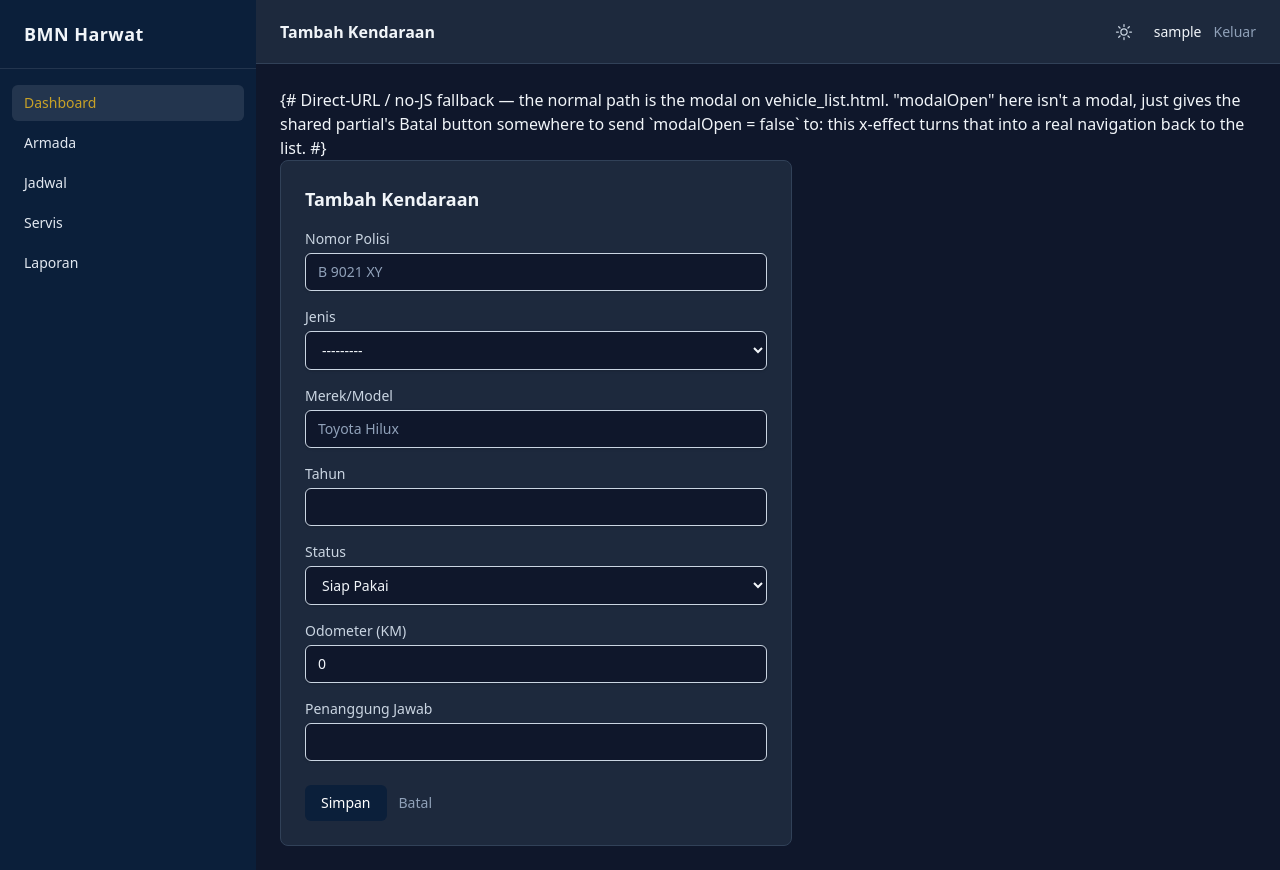
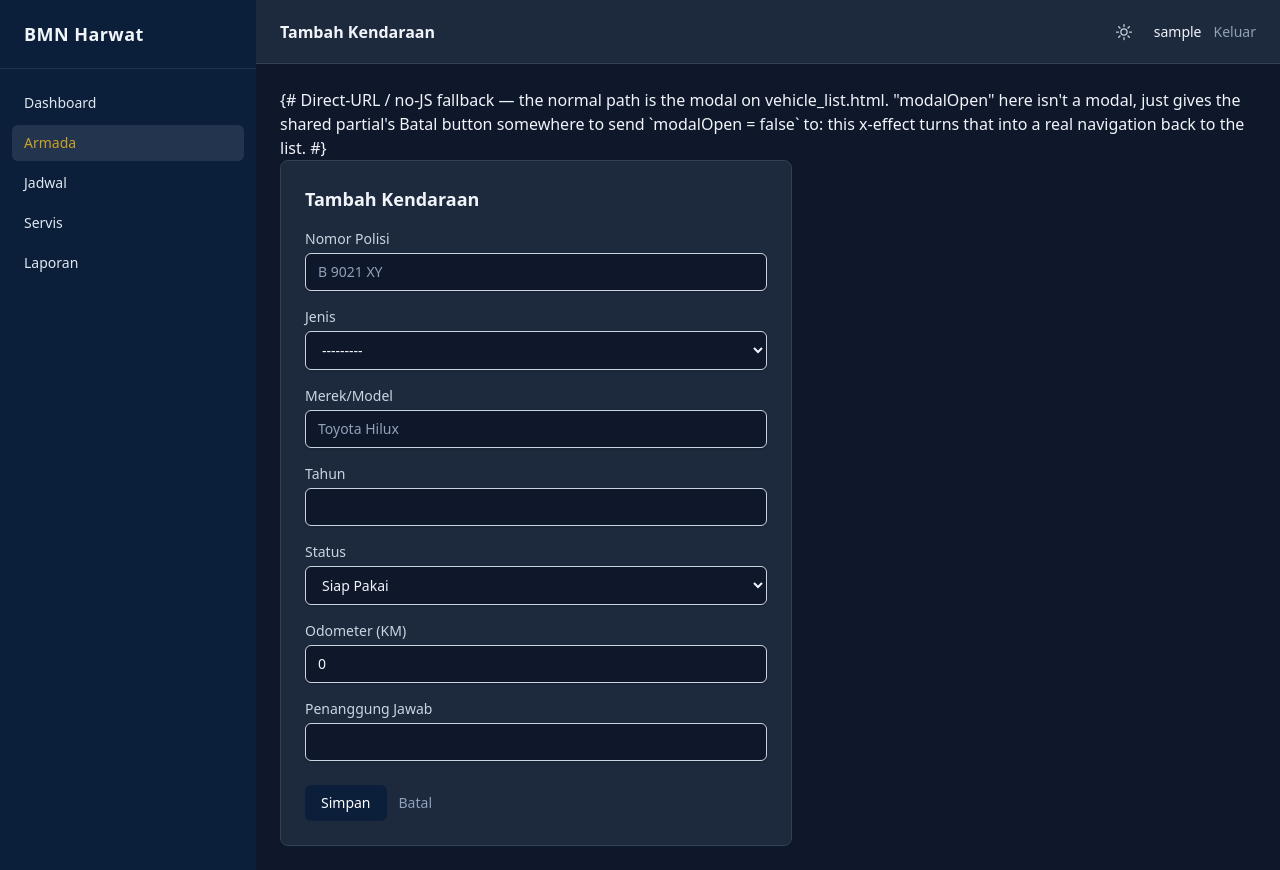
Before and after one commit to nice9uy/harwat_project, a Django app: page /armada/tambah/ in a window 1280 px wide. Run offline with Django 5.2, Linux system fonts and the light colour scheme; the visitor is signed in with stand-in values (Sample User, id 1); style sheets or scripts are compiled from the project's sources.

Commit message:
Fix sidebar nav: highlight the actual active page, not always Dashboard
Dashboard's active-state classes (bg-white/10 text-gold) were hardcoded
regardless of which page was open, and Armada's inactive classes likewise
never changed — a pre-existing bug from before Armada's own nav link
existed, just more visible now that the drawer makes people actually
click between pages. Both links now branch on
request.resolver_match.namespace ("accounts" vs "fleet").

Co-Authored-By: Claude Sonnet 5 <noreply@anthropic.com>

```diff
--- a/templates/base.html
+++ b/templates/base.html
@@ -28,8 +28,8 @@
                 </button>
             </div>
             <nav class="flex-1 px-3 py-4 space-y-1 text-sm" @click="sidebarOpen = false">
-                <a href="{% url 'accounts:dashboard' %}" class="flex items-center gap-2 rounded-md px-3 py-2 bg-white/10 text-gold font-medium">Dashboard</a>
-                <a href="{% url 'fleet:vehicle_list' %}" class="flex items-center gap-2 rounded-md px-3 py-2 text-slate-200 hover:bg-white/5">Armada</a>
+                <a href="{% url 'accounts:dashboard' %}" class="flex items-center gap-2 rounded-md px-3 py-2 {% if request.resolver_match.namespace == 'accounts' %}bg-white/10 text-gold font-medium{% else %}text-slate-200 hover:bg-white/5{% endif %}">Dashboard</a>
+                <a href="{% url 'fleet:vehicle_list' %}" class="flex items-center gap-2 rounded-md px-3 py-2 {% if request.resolver_match.namespace == 'fleet' %}bg-white/10 text-gold font-medium{% else %}text-slate-200 hover:bg-white/5{% endif %}">Armada</a>
                 <a href="#" class="flex items-center gap-2 rounded-md px-3 py-2 text-slate-200 hover:bg-white/5">Jadwal</a>
                 <a href="#" class="flex items-center gap-2 rounded-md px-3 py-2 text-slate-200 hover:bg-white/5">Servis</a>
                 <a href="#" class="flex items-center gap-2 rounded-md px-3 py-2 text-slate-200 hover:bg-white/5">Laporan</a>
```
